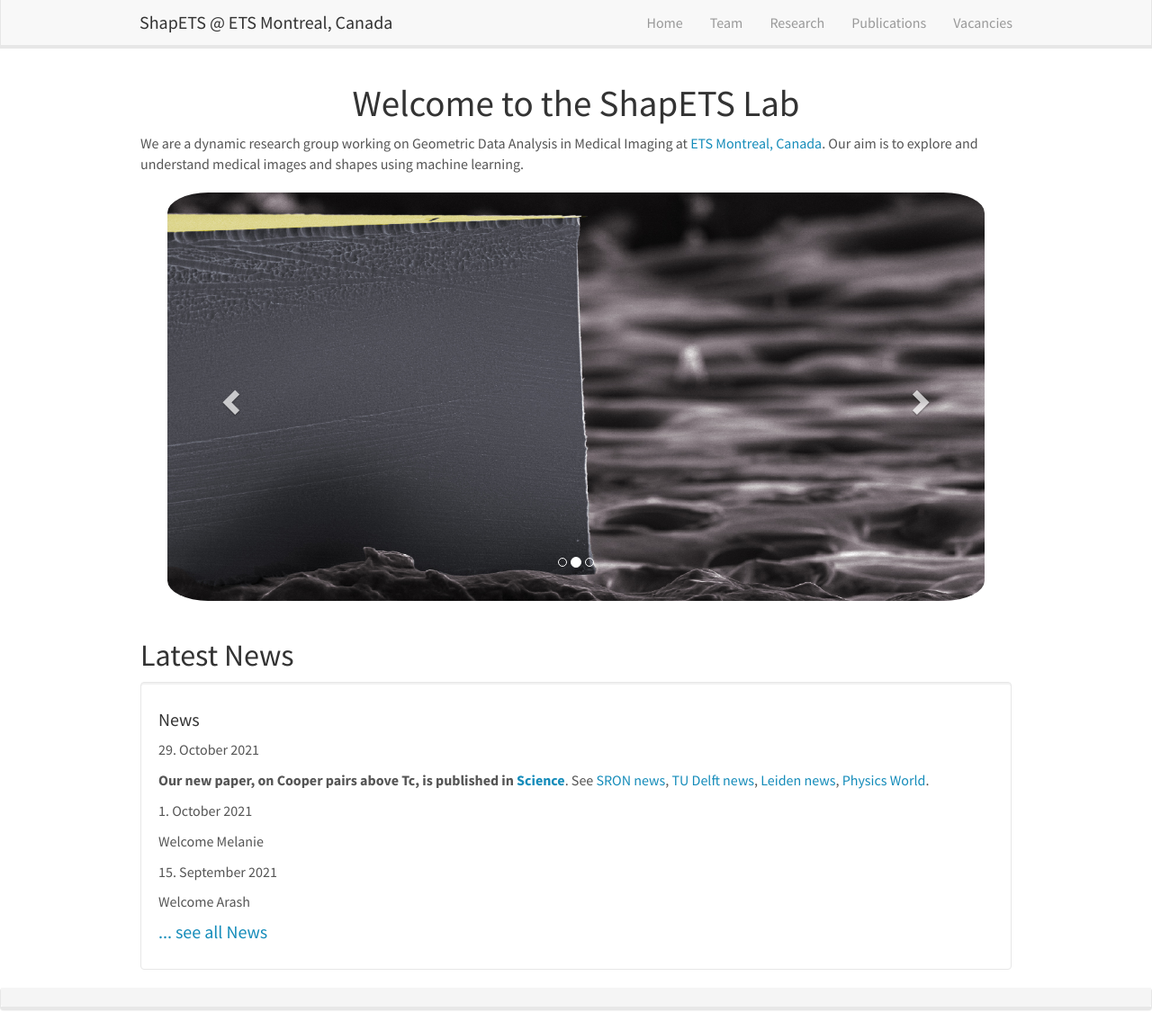
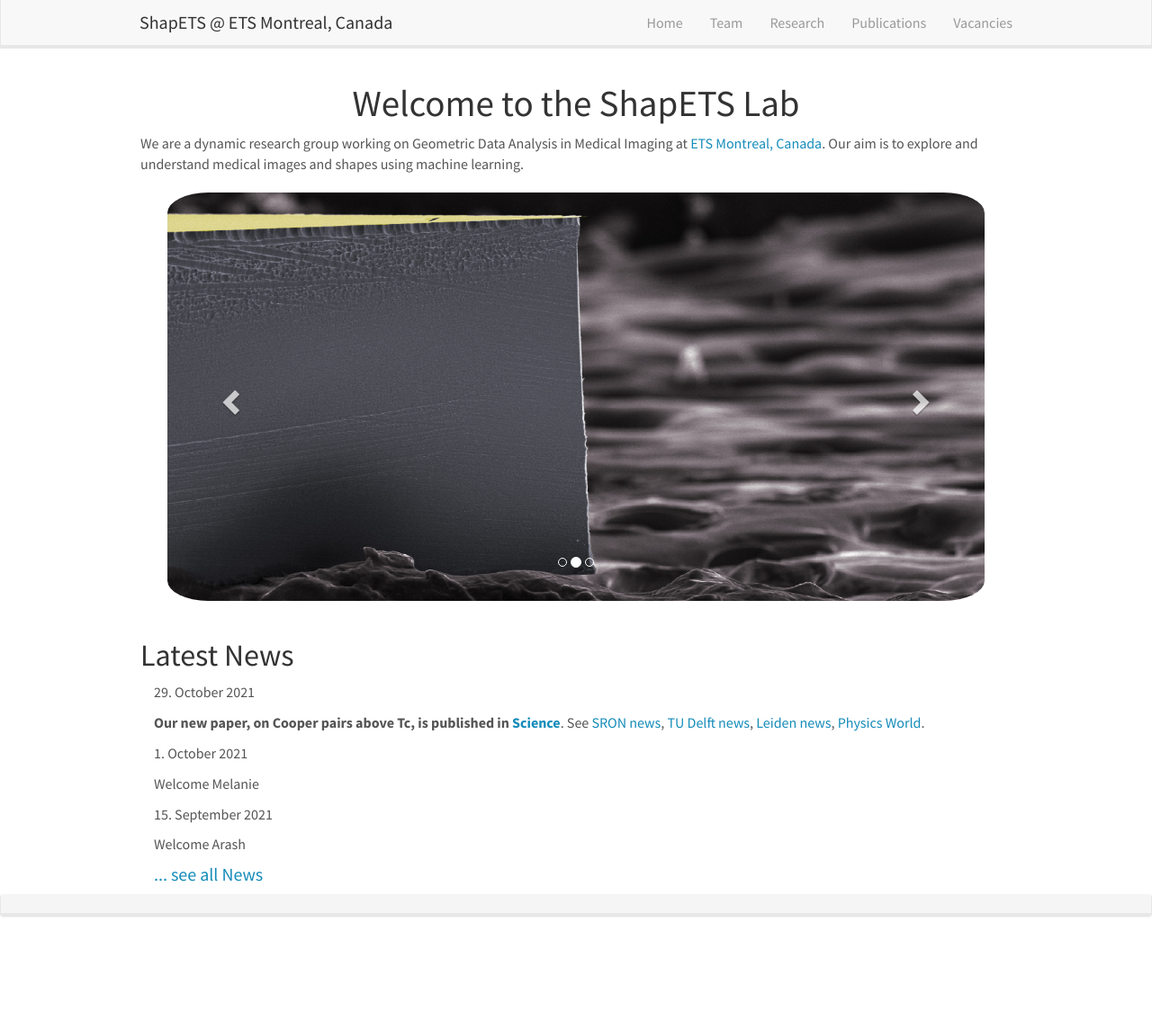
Before and after one commit to kharitz/shapets_website, a Jekyll site: the page built from _pages/home.md, in a window 1280 px wide and 1145 px high. Shown: the whole window at 90% size. Built offline with Jekyll 4.4.1, drawn with Linux system fonts in a browser that asks for light colours; nearby versions of some CDN libraries.

Commit message:
Update news.html

```diff
--- a/_includes/news.html
+++ b/_includes/news.html
@@ -1,10 +1,9 @@
 
-<div class="well">
-<h4>News</h4>
+<div class="container-fluid">
 
 {% for article in site.data.news limit:9 %}
-{{ article.date }}
-<p>{{ article.headline | markdownify}}</p>
+<p>{{ article.date }}
+{{ article.headline | markdownify}}</p>
 {% endfor %}
 
 <h4><a href="{{ site.url }}{{ site.baseurl }}/allnews.html">... see all News</a></h4>
```
